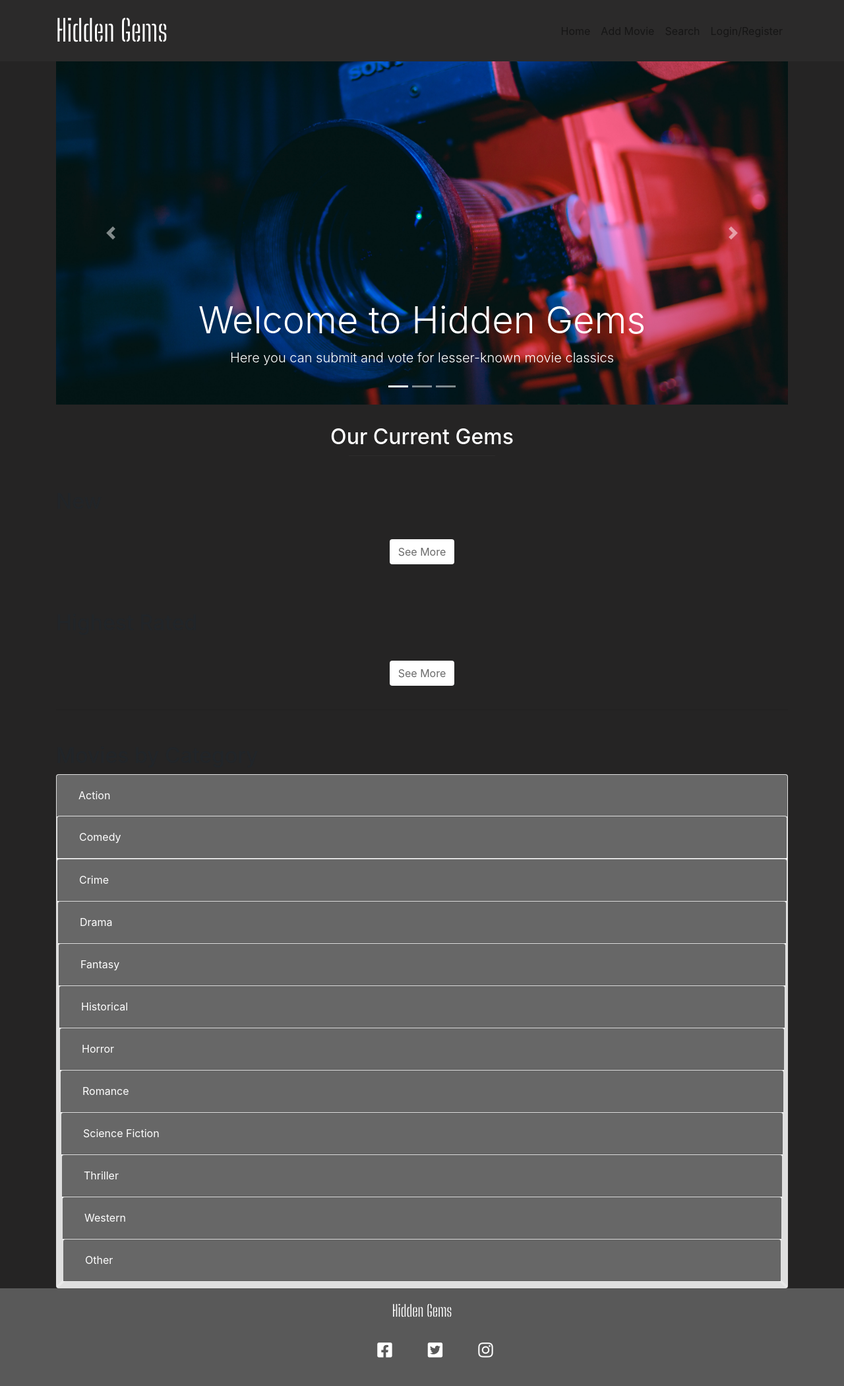
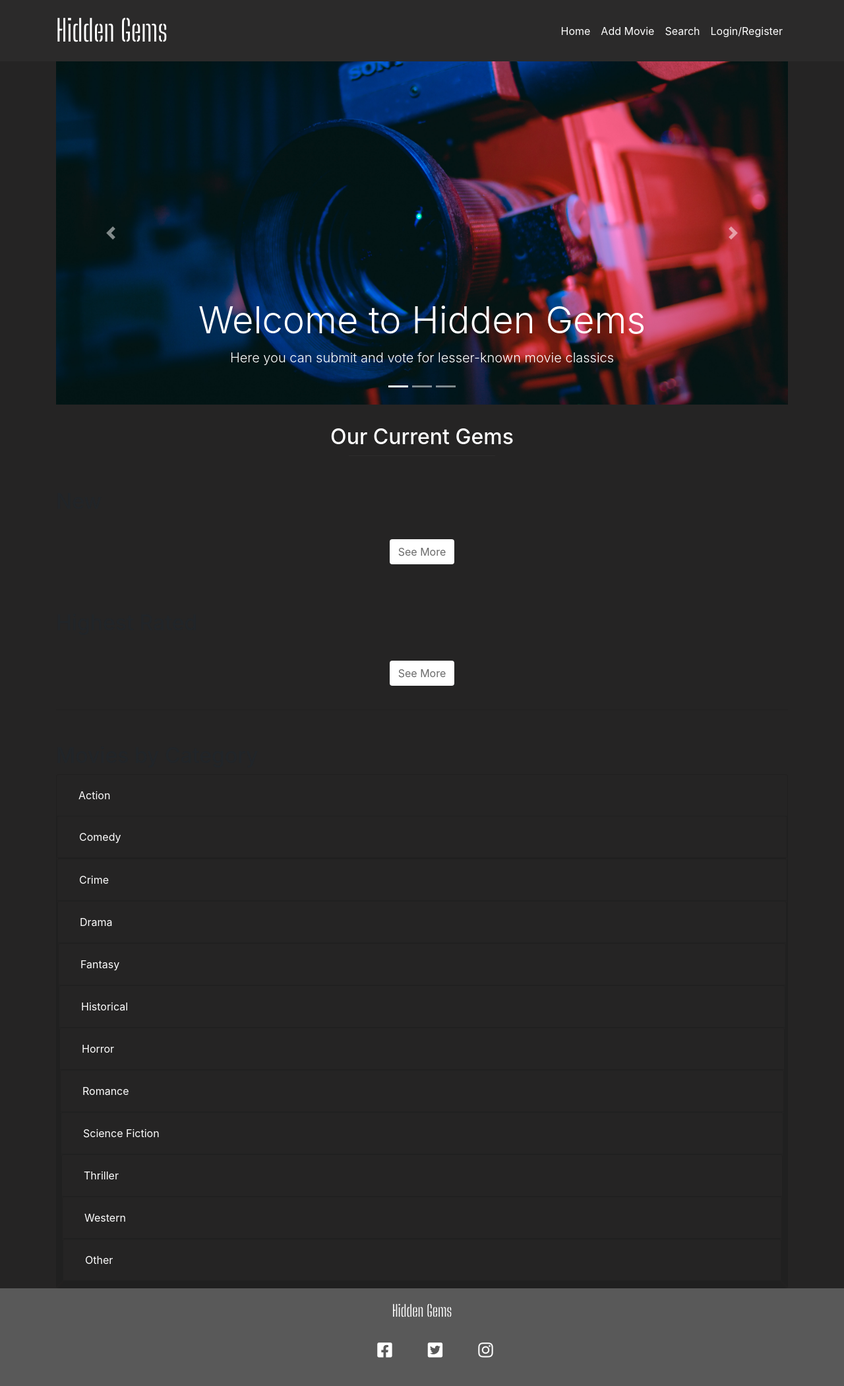
Before and after one commit to Code-Institute-Submissions/HiddenGems, a Flask app: page / in a window 1280 px wide. Shown: the whole page at 66% size. Run offline with Flask 2, Linux system fonts and the light colour scheme; data that the repository does not hold is empty; some libraries are stand-ins or nearby versions.

Commit message:
Adjust accordion background colouring

```diff
--- a/static/css/style.css
+++ b/static/css/style.css
@@ -20,12 +20,20 @@ body {
   background-color: #2b2a2a;
 }
 
-.nav-link {
+.navbar-light .navbar-nav .nav-link {
   color: #fff;
 }
 
 .card-deck{
   padding: 10px;
+}
+
+.card-body {
+  background-color: #252424;
+}
+
+.accordion-card {
+  background-color: #252424;
 }
 
 .card-entry {
@@ -36,6 +44,7 @@ body {
 .thumbnail-image {
   width: 80%;
   height: 90%;
+
   text-align: center;
 }
 
@@ -113,7 +122,7 @@ body {
 /* ----------------------------------------------------- Cards */
 
 .card-header {
-    background:#676767;
+    background:#252424;
     text-align: center;
 }
 
--- a/templates/movies.html
+++ b/templates/movies.html
@@ -173,7 +173,7 @@
     <h2>Movies by Category</h2>
   </div>
   <div class="accordion" id="accordionCategories">
-    <div class="card">
+    <div class="card accordion-card">
       <div class="card-header" id="headingOne">
         <h2 class="mb-0">
           <button class="btn btn-link btn-block text-left collapsed" type="button" data-toggle="collapse" data-target="#collapseOne" aria-expanded="false" aria-controls="collapseOne">
@@ -209,7 +209,7 @@
       </div>
     </div>
 
-  <div class="card">
+  <div class="card accordion-card">
     <div class="card-header" id="headingTwo">
       <h2 class="mb-0">
         <button class="btn btn-link btn-block text-left collapsed" type="button" data-toggle="collapse" data-target="#collapseTwo" aria-expanded="false" aria-controls="collapseTwo">
@@ -244,7 +244,7 @@
     </div>
     </div>
   </div>
-  <div class="card">
+  <div class="card accordion-card">
     <div class="card-header" id="headingThree">
       <h2 class="mb-0">
         <button class="btn btn-link btn-block text-left collapsed" type="button" data-toggle="collapse" data-target="#collapseThree" aria-expanded="false" aria-controls="collapseThree">
@@ -279,7 +279,7 @@
     </div>
     </div>
     <!-- 4 -->
-    <div class="card">
+    <div class="card accordion-card">
     <div class="card-header" id="headingFour">
       <h2 class="mb-0">
         <button class="btn btn-link btn-block text-left collapsed" type="button" data-toggle="collapse" data-target="#collapseFour" aria-expanded="false" aria-controls="collapseFour">
@@ -314,7 +314,7 @@
     </div>
     </div>
     <!-- 5 -->
-    <div class="card">
+    <div class="card accordion-card">
     <div class="card-header" id="headingFive">
       <h2 class="mb-0">
         <button class="btn btn-link btn-block text-left collapsed" type="button" data-toggle="collapse" data-target="#collapseFive" aria-expanded="false" aria-controls="collapseFive">
@@ -349,7 +349,7 @@
     </div>
     </div>
     <!-- 6 -->
-    <div class="card">
+    <div class="card accordion-card">
     <div class="card-header" id="headingSix">
       <h2 class="mb-0">
         <button class="btn btn-link btn-block text-left collapsed" type="button" data-toggle="collapse" data-target="#collapseSix" aria-expanded="false" aria-controls="collapseSix">
@@ -384,7 +384,7 @@
     </div>
     </div>
     <!-- 7 -->
-    <div class="card">
+    <div class="card accordion-card">
     <div class="card-header" id="headingSeven">
       <h2 class="mb-0">
         <button class="btn btn-link btn-block text-left collapsed" type="button" data-toggle="collapse" data-target="#collapseSeven" aria-expanded="false" aria-controls="collapseSeven">
@@ -419,7 +419,7 @@
     </div>
     </div>
     <!-- 8 -->
-    <div class="card">
+    <div class="card accordion-card">
     <div class="card-header" id="headingEight">
       <h2 class="mb-0">
         <button class="btn btn-link btn-block text-left collapsed" type="button" data-toggle="collapse" data-target="#collapseEight" aria-expanded="false" aria-controls="collapseEight">
@@ -454,7 +454,7 @@
     </div>
     </div>
     <!-- 9 -->
-    <div class="card">
+    <div class="card accordion-card">
     <div class="card-header" id="headingNine">
       <h2 class="mb-0">
         <button class="btn btn-link btn-block text-left collapsed" type="button" data-toggle="collapse" data-target="#collapseNine" aria-expanded="false" aria-controls="collapseNine">
@@ -489,7 +489,7 @@
     </div>
     </div>
     <!-- 10 -->
-    <div class="card">
+    <div class="card accordion-card">
     <div class="card-header" id="headingTen">
       <h2 class="mb-0">
         <button class="btn btn-link btn-block text-left collapsed" type="button" data-toggle="collapse" data-target="#collapseTen" aria-expanded="false" aria-controls="collapseTen">
@@ -524,7 +524,7 @@
     </div>
     </div>
     <!-- 11 -->
-    <div class="card">
+    <div class="card accordion-card">
     <div class="card-header" id="headingEleven">
       <h2 class="mb-0">
         <button class="btn btn-link btn-block text-left collapsed" type="button" data-toggle="collapse" data-target="#collapseEleven" aria-expanded="false" aria-controls="collapseEleven">
@@ -559,7 +559,7 @@
     </div>
     </div>
     <!-- 12 -->
-    <div class="card">
+    <div class="card accordion-card">
     <div class="card-header" id="headingTwelve">
       <h2 class="mb-0">
         <button class="btn btn-link btn-block text-left collapsed" type="button" data-toggle="collapse" data-target="#collapseTwelve" aria-expanded="false" aria-controls="collapseTwelve">
```
